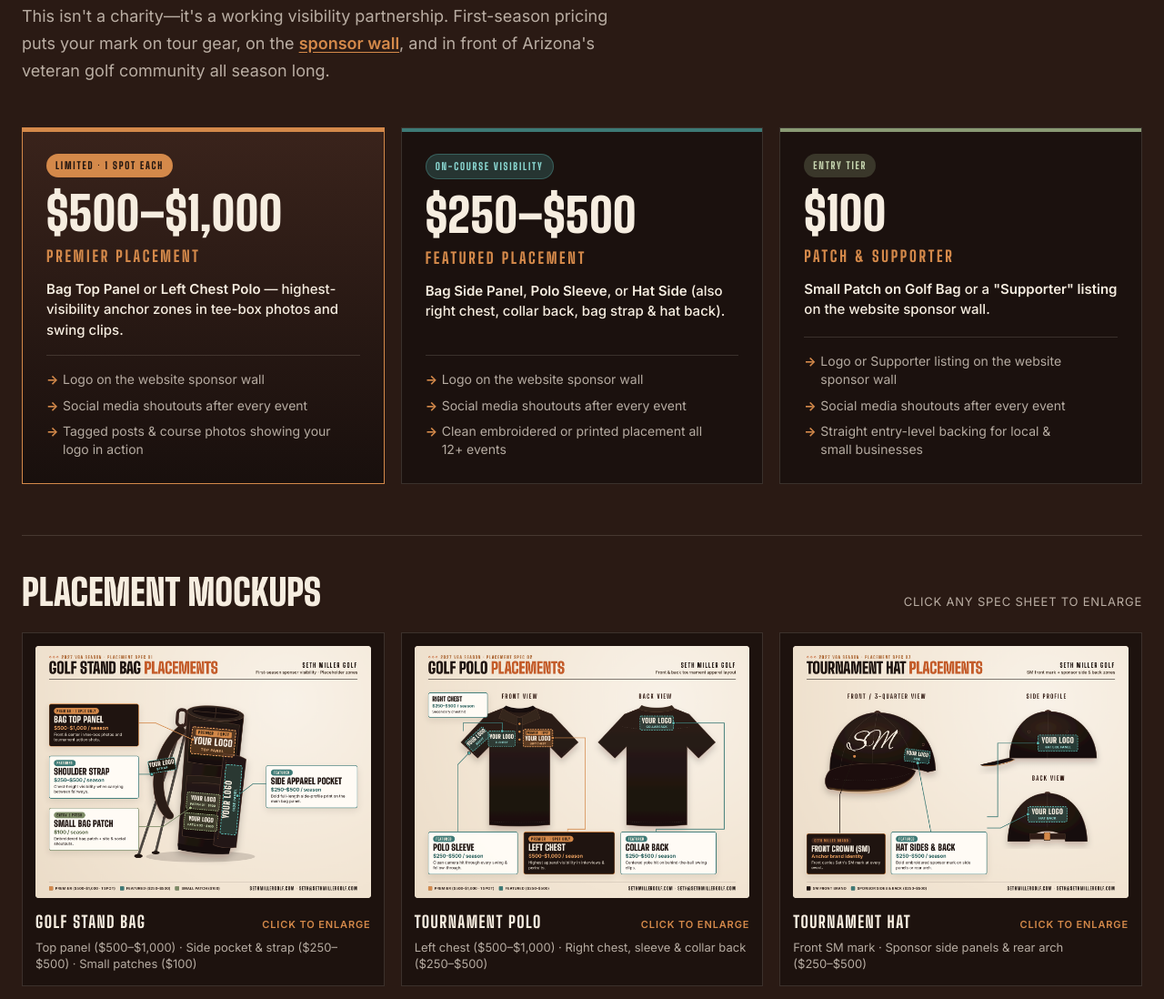
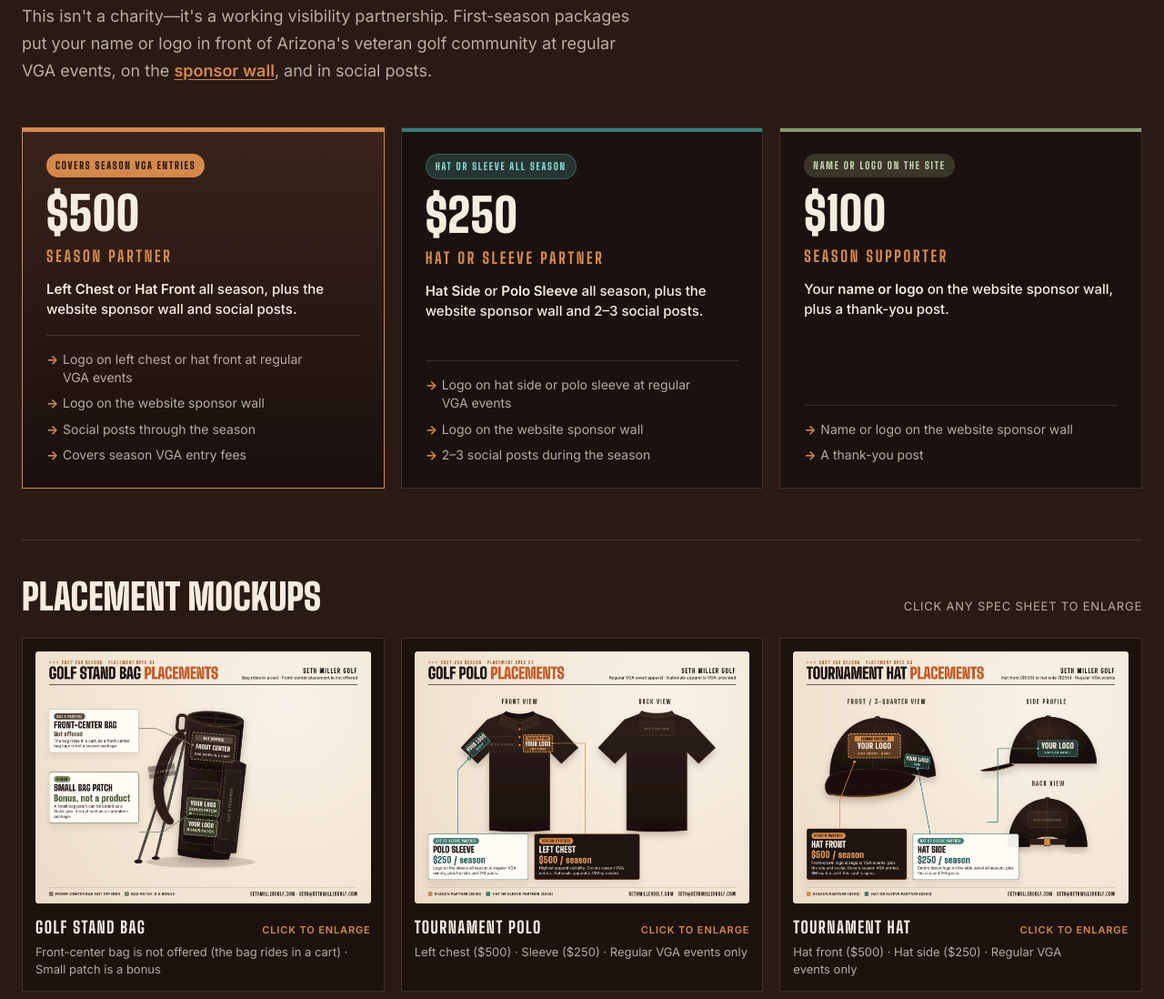
Before and after one commit to MillerSeth1/sethmillergolf, a plain HTML site: page index.html in a window 1280 px wide. Shown: the part 5714-6812 px from the top of the page at 91% size. Drawn offline with Linux system fonts and the light colour scheme.

Commit message:
Switch sponsor packages to fixed $100, $250, and $500 rates
Season Supporter, Hat or Sleeve Partner, and Season Partner replace the old ranges. Placement mockups now match, with bag front-center not offered and bag patch as a bonus. Logos are for regular VGA events; Nationals apparel is VGA-provided.

```diff
--- a/index.html
+++ b/index.html
@@ -17,7 +17,7 @@
   <link rel="preconnect" href="https://fonts.gstatic.com" crossorigin />
   <link href="https://fonts.googleapis.com/css2?family=Big+Shoulders+Display:wght@400;700;800;900&family=Archivo:wdth,wght@75..125,400..800&family=Inter:wght@400;500;600&display=swap" rel="stylesheet" />
   <link rel="preload" as="image" href="assets/img/hero-course-v7.jpg" media="(min-width: 760px)" />
-  <link rel="stylesheet" href="styles.css?v=13" />
+  <link rel="stylesheet" href="styles.css?v=14" />
 </head>
 <body id="top">
   <div id="thanks-banner" class="thanks-banner" hidden role="status">
@@ -238,44 +238,44 @@
           <div>
             <p class="eyebrow reveal">Sponsor packages</p>
             <h2 class="display reveal">Put your brand <span>in play.</span></h2>
-            <p class="pkg-lead reveal">This isn't a charity—it's a working visibility partnership. First-season pricing puts your mark on tour gear, on the <a class="inline-link-light" href="#sponsors">sponsor wall</a>, and in front of Arizona's veteran golf community all season long.</p>
+            <p class="pkg-lead reveal">This isn't a charity—it's a working visibility partnership. First-season packages put your name or logo in front of Arizona's veteran golf community at regular VGA events, on the <a class="inline-link-light" href="#sponsors">sponsor wall</a>, and in social posts.</p>
           </div>
         </div>
 
         <div class="pkg-grid">
           <article class="pkg-card pkg-card-premier reveal">
-            <span class="pkg-badge">Limited &middot; 1 spot each</span>
-            <p class="pkg-price">$500–$1,000</p>
-            <h3 class="pkg-name">Premier Placement</h3>
-            <p class="pkg-spots"><strong>Bag Top Panel</strong> or <strong>Left Chest Polo</strong> — highest-visibility anchor zones in tee-box photos and swing clips.</p>
+            <span class="pkg-badge">Covers season VGA entries</span>
+            <p class="pkg-price">$500</p>
+            <h3 class="pkg-name">Season Partner</h3>
+            <p class="pkg-spots"><strong>Left Chest</strong> or <strong>Hat Front</strong> all season, plus the website sponsor wall and social posts.</p>
             <ul class="pkg-list">
+              <li>Logo on left chest or hat front at regular VGA events</li>
               <li>Logo on the website sponsor wall</li>
-              <li>Social media shoutouts after every event</li>
-              <li>Tagged posts &amp; course photos showing your logo in action</li>
+              <li>Social posts through the season</li>
+              <li>Covers season VGA entry fees</li>
             </ul>
           </article>
 
           <article class="pkg-card pkg-card-featured reveal">
-            <span class="pkg-badge">On-course visibility</span>
-            <p class="pkg-price">$250–$500</p>
-            <h3 class="pkg-name">Featured Placement</h3>
-            <p class="pkg-spots"><strong>Bag Side Panel</strong>, <strong>Polo Sleeve</strong>, or <strong>Hat Side</strong> (also right chest, collar back, bag strap &amp; hat back).</p>
+            <span class="pkg-badge">Hat or sleeve all season</span>
+            <p class="pkg-price">$250</p>
+            <h3 class="pkg-name">Hat or Sleeve Partner</h3>
+            <p class="pkg-spots"><strong>Hat Side</strong> or <strong>Polo Sleeve</strong> all season, plus the website sponsor wall and 2–3 social posts.</p>
             <ul class="pkg-list">
+              <li>Logo on hat side or polo sleeve at regular VGA events</li>
               <li>Logo on the website sponsor wall</li>
-              <li>Social media shoutouts after every event</li>
-              <li>Clean embroidered or printed placement all 12+ events</li>
+              <li>2–3 social posts during the season</li>
             </ul>
           </article>
 
           <article class="pkg-card pkg-card-entry reveal">
-            <span class="pkg-badge">Entry tier</span>
+            <span class="pkg-badge">Name or logo on the site</span>
             <p class="pkg-price">$100</p>
-            <h3 class="pkg-name">Patch &amp; Supporter</h3>
-            <p class="pkg-spots"><strong>Small Patch on Golf Bag</strong> or a <strong>"Supporter" listing</strong> on the website sponsor wall.</p>
+            <h3 class="pkg-name">Season Supporter</h3>
+            <p class="pkg-spots">Your <strong>name or logo</strong> on the website sponsor wall, plus a thank-you post.</p>
             <ul class="pkg-list">
-              <li>Logo or Supporter listing on the website sponsor wall</li>
-              <li>Social media shoutouts after every event</li>
-              <li>Straight entry-level backing for local &amp; small businesses</li>
+              <li>Name or logo on the website sponsor wall</li>
+              <li>A thank-you post</li>
             </ul>
           </article>
         </div>
@@ -287,32 +287,32 @@
           </div>
           <div class="mockup-grid">
             <article class="mockup-card reveal">
-              <button type="button" class="mockup-trigger" data-enlarge="assets/img/bag-placement-v8.png" data-caption="Golf stand bag sponsor placement spec — Top panel ($500–$1,000), Side panel &amp; strap ($250–$500), Small patches ($100)">
-                <img src="assets/img/bag-placement-v8.png" alt="Golf stand bag sponsor placement spec showing top panel, side pocket, shoulder strap, and small patch zones" width="1400" height="1050" />
+              <button type="button" class="mockup-trigger" data-enlarge="assets/img/bag-placement-v10.png" data-caption="Golf stand bag — front-center placement is not offered because the bag rides in a cart. A small bag patch can be added as a bonus, not as a standalone package.">
+                <img src="assets/img/bag-placement-v10.png" alt="Golf stand bag diagram noting that front-center bag placement is not offered because the bag rides in a cart, and that a small bag patch is a bonus" width="1400" height="1050" />
               </button>
               <div class="mockup-cap">
                 <h4>Golf Stand Bag <span class="cap-zoom">Click to enlarge</span></h4>
-                <p>Top panel ($500–$1,000) &middot; Side pocket &amp; strap ($250–$500) &middot; Small patches ($100)</p>
+                <p>Front-center bag is not offered (the bag rides in a cart) &middot; Small patch is a bonus</p>
               </div>
             </article>
 
             <article class="mockup-card reveal">
-              <button type="button" class="mockup-trigger" data-enlarge="assets/img/polo-placement-v8.png" data-caption="Golf polo sponsor placement spec — Left chest ($500–$1,000), Right chest, sleeve &amp; collar back ($250–$500)">
-                <img src="assets/img/polo-placement-v8.png" alt="Golf polo front and back sponsor placement spec showing left chest, right chest, sleeve, and collar back zones" width="1400" height="1050" />
+              <button type="button" class="mockup-trigger" data-enlarge="assets/img/polo-placement-v10.png" data-caption="Golf polo placement — Left chest ($500 Season Partner) or sleeve ($250 Hat or Sleeve Partner). Logos are for regular VGA events; Nationals apparel is provided by VGA.">
+                <img src="assets/img/polo-placement-v10.png" alt="Golf polo sponsor placement showing left chest at $500 and sleeve at $250 for regular VGA events" width="1400" height="1050" />
               </button>
               <div class="mockup-cap">
                 <h4>Tournament Polo <span class="cap-zoom">Click to enlarge</span></h4>
-                <p>Left chest ($500–$1,000) &middot; Right chest, sleeve &amp; collar back ($250–$500)</p>
+                <p>Left chest ($500) &middot; Sleeve ($250) &middot; Regular VGA events only</p>
               </div>
             </article>
 
             <article class="mockup-card reveal">
-              <button type="button" class="mockup-trigger" data-enlarge="assets/img/hat-placement-v8.png" data-caption="Tournament hat placement spec — Front SM brand identity, sponsor sides &amp; back ($250–$500)">
-                <img src="assets/img/hat-placement-v8.png" alt="Tournament hat placement spec showing Seth Miller SM front crown mark and sponsor side and back zones" width="1400" height="1050" />
+              <button type="button" class="mockup-trigger" data-enlarge="assets/img/hat-placement-v10.png" data-caption="Tournament hat placement — Hat front ($500 Season Partner) or hat side ($250 Hat or Sleeve Partner). Logos are for regular VGA events; Nationals apparel is provided by VGA.">
+                <img src="assets/img/hat-placement-v10.png" alt="Tournament hat sponsor placement showing hat front at $500 and hat side at $250" width="1400" height="1050" />
               </button>
               <div class="mockup-cap">
                 <h4>Tournament Hat <span class="cap-zoom">Click to enlarge</span></h4>
-                <p>Front SM mark &middot; Sponsor side panels &amp; rear arch ($250–$500)</p>
+                <p>Hat front ($500) &middot; Hat side ($250) &middot; Regular VGA events only</p>
               </div>
             </article>
           </div>
@@ -320,10 +320,14 @@
 
         <div class="how-it-works reveal">
           <h3 class="how-title">How it works</h3>
-          <div class="how-grid">
+          <div class="how-grid how-grid-3">
             <article class="how-card">
               <h4>Businesses</h4>
-              <p>Pick a spot, email Seth, get a Stripe invoice, and send your logo. It goes on the gear, the sponsor wall, and social shoutouts.</p>
+              <p>Pick a $100, $250, or $500 season package, email Seth, get a Stripe invoice, and send your logo. Logos go on regular VGA event apparel — Nationals apparel is provided by VGA — plus the sponsor wall and social posts.</p>
+            </article>
+            <article class="how-card">
+              <h4>In-kind</h4>
+              <p>Gear and discount codes are welcome. You'll get a thank-you post and a spot on the sponsor wall.</p>
             </article>
             <article class="how-card">
               <h4>Individuals</h4>
@@ -336,7 +340,7 @@
           <a class="btn btn-primary btn-lg" href="mailto:seth@sethmillergolf.com?subject=2027%20VGA%20Sponsor%20Package%20Inquiry">Become a sponsor <span class="btn-arrow" aria-hidden="true">→</span></a>
           <p class="pkg-sep">Looking to chip in personally instead? <a class="inline-link-light" href="#support">Personal support &amp; Stripe →</a></p>
         </div>
-        <p class="pkg-fine reveal">First-season 2027 rates. Business sponsorships are promotional visibility partnerships, not charitable tax write-offs.</p>
+        <p class="pkg-fine reveal">First-season 2027 rates. Logos appear on regular VGA event apparel — Nationals apparel is provided by VGA. A bag patch can be added as a bonus; it is not a standalone package. Front-center bag placement is not offered (the bag rides in a cart). Business sponsorships are promotional visibility partnerships, not charitable tax write-offs.</p>
       </div>
     </section>
 
--- a/styles.css
+++ b/styles.css
@@ -956,6 +956,7 @@ p, li { text-wrap: pretty; } .display, .hero-title, .contact-big { text-wrap: ba
   line-height: 1; color: var(--cream);
 }
 .how-grid { display: grid; grid-template-columns: 1fr 1fr; gap: 20px; }
+.how-grid-3 { grid-template-columns: repeat(3, 1fr); }
 .how-card {
   padding: 24px 24px 22px;
   background: rgba(22, 14, 12, 0.35);
@@ -989,5 +990,5 @@ p, li { text-wrap: pretty; } .display, .hero-title, .contact-big { text-wrap: ba
 .supporter-anon { font-style: italic; font-weight: 500; color: #5A4A3E; }
 
 @media (max-width: 799px) {
-  .how-grid { grid-template-columns: 1fr; }
+  .how-grid, .how-grid-3 { grid-template-columns: 1fr; }
 }
```
Also changed, not shown: ledger.html (+1 -1 lines), season-log.html (+1 -1 lines), assets/img/bag-placement-v10.png (added), assets/img/hat-placement-v10.png (added), assets/img/polo-placement-v10.png (added).
